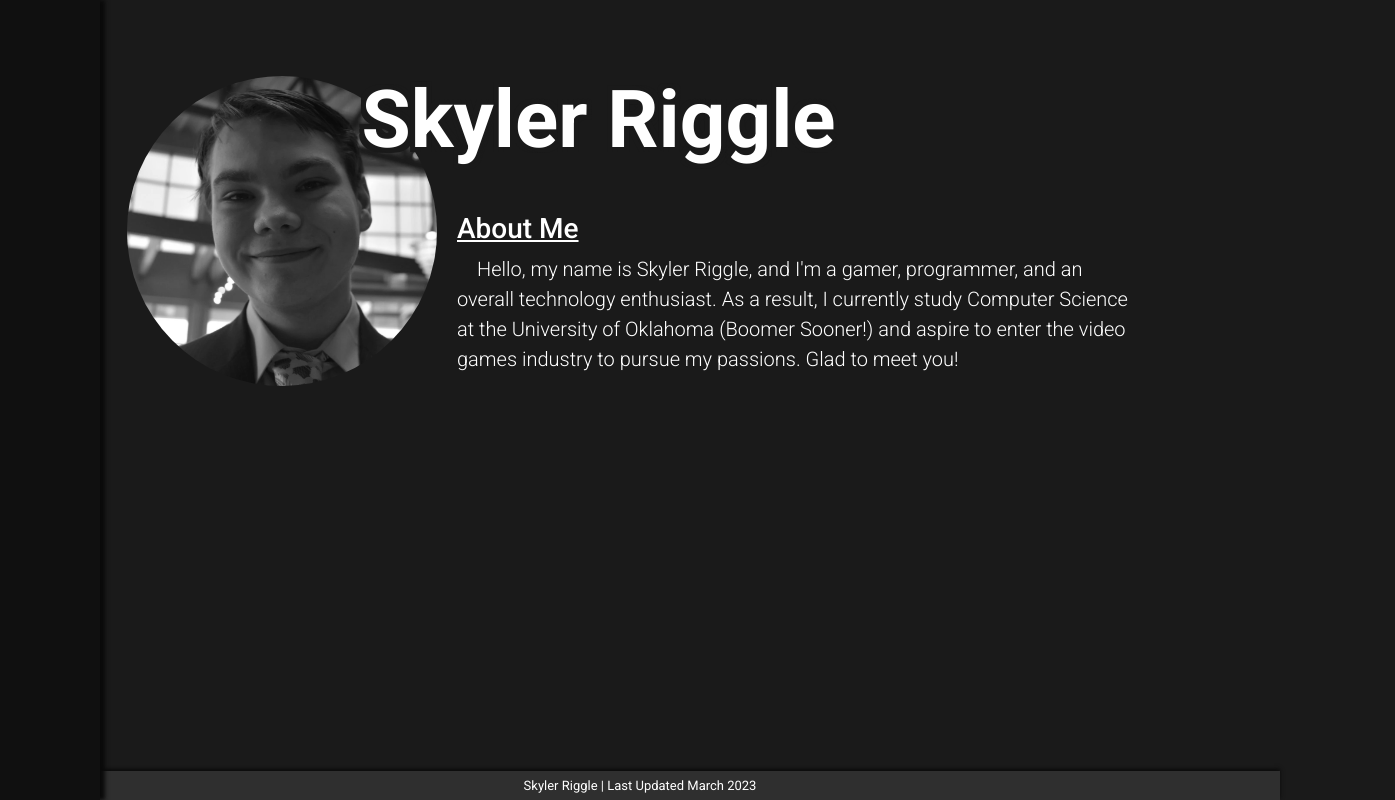
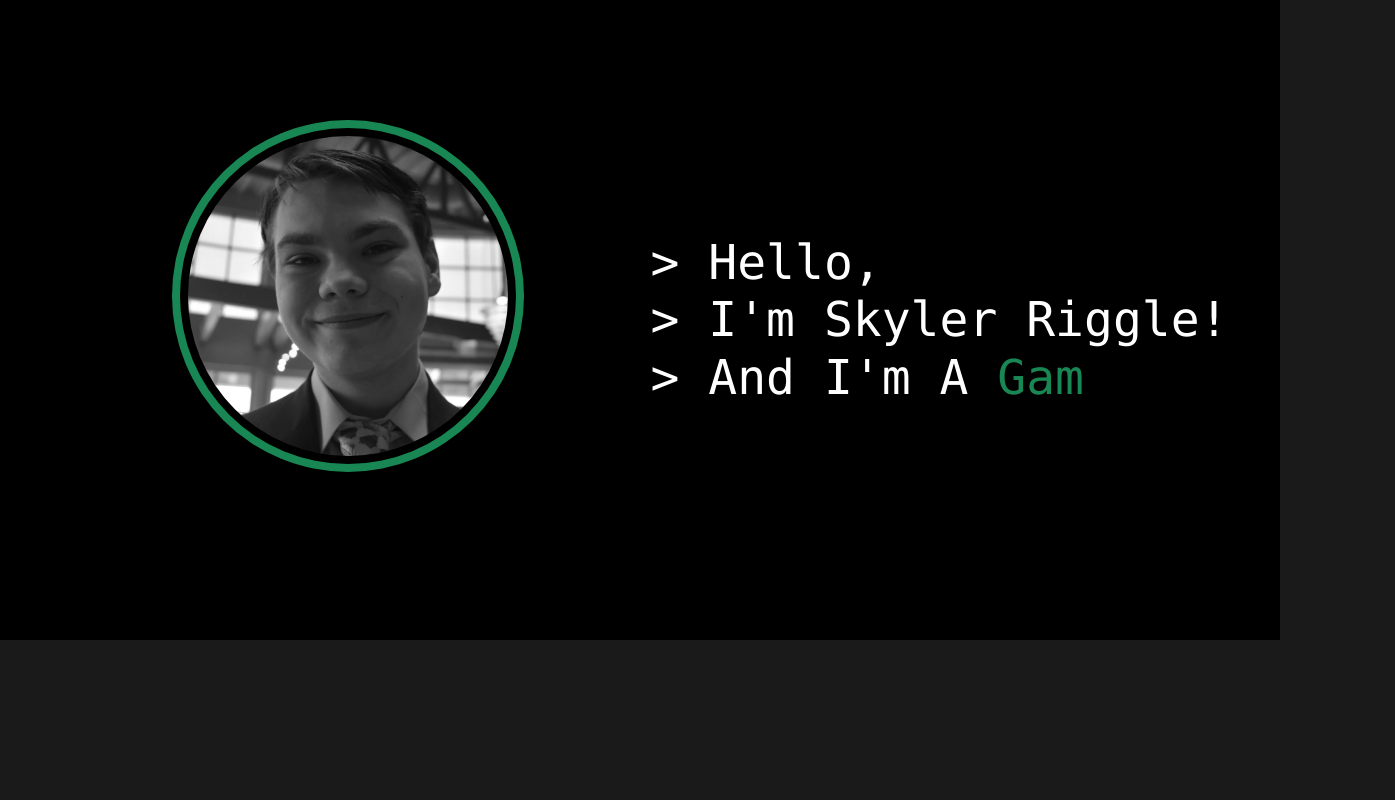
Before and after one commit to SkylerRiggle/SkylerRiggle.github.io, a React (Create React App) app: page /#/ in a window 1280 px wide. Shown: the whole page, 1395 px wide, since content can reach past the window. Built offline with nearby package versions, Linux system fonts and the light colour scheme.

Commit message:
Refined Introduction

```diff
--- a/src/components/Footer.tsx
+++ /dev/null
@@ -1,10 +0,0 @@
-const Footer = () =>
-{
-    return (
-        <div className="footer">
-            Skyler Riggle | Last Updated March 2023
-        </div>
-    );
-}
-
-export default Footer;
--- a/src/components/Introduction.tsx
+++ b/src/components/Introduction.tsx
@@ -1,47 +1,92 @@
-import Portrait from '../images/portrait.webp';
+import { useEffect, useState } from "react";
+import Portrait from "../images/portrait.webp";
 
 const Introduction = () =>
 {
+    const [title, setTitle] = useState<string>("");
+
+    useEffect(() => {
+        const titles = ["Programmer", "Gamer", "Student", "Game Developer"];
+        var count = 0;
+        var index = 0;
+        var direction = true;
+        var pause = false;
+
+        const interval = setInterval(() => {
+            if (!pause) {
+                if (direction) {
+                    if (count + 1 > titles[index].length) {
+                        direction = false;
+                        pause = true;
+                    }
+                    else { count++; }
+                }
+                else {
+                    if (count - 1 < 0) {
+                        direction = true;
+                        pause = true;
+                        index = (index + 1) % titles.length;
+                    }
+                    else { count--; }
+                }
+
+                setTitle(titles[index].substring(0, count));
+            }
+            else
+            {
+                pause = false;
+            }
+        }, 200);
+
+        return () => clearInterval(interval);
+    }, []);
+
     return (
-        <div className='d-flex flex-wrap justify-content-between w-100 h-100 mt-5 ps-2'>
-            {/** Portrait Section */}
-            <div className='w-25 p-1 end-0 position-relative' style={{minWidth:'250px', minHeight:'250px'}}>
-                <img
-                    src={Portrait}
-                    alt="Portrait"
-                    className='rounded-circle w-100'
+        <div
+            className="bg-black w-100 p-5 d-flex flex-wrap"
+            style={{
+                minHeight: '80vh'
+            }}
+        >
+            {/** Portrait */}
+            <div className="w-50 d-flex mx-auto align-items-center mb-5">
+                <div
+                    className="rounded-circle mx-auto bg-success p-2"
                     style={{
-                        filter: 'grayscale(100%)'
-                    }}
-                />
-
-                <h1
-                    className='position-absolute display-1 fw-bold text-stroke-lg text-wrap'
-                    style={{
-                        width: '50vw',
-                        left: '75%',
-                        top: '0'
+                        width:'fit-content'
                     }}
                 >
-                    Skyler Riggle
-                </h1>
+                    <div className="rounded-circle bg-black p-2">
+                        <img
+                            src={Portrait}
+                            alt="Portrait"
+                            className="rounded-circle"
+                            style={{
+                                width: '320px',
+                                height: '320px',
+                                filter: 'grayscale(100%)'
+                            }}
+                        />
+                    </div>
+                </div>
             </div>
 
-            {/** About Me Section */}
+            {/** Code Block */}
             <div
-                className='d-flex flex-column justify-content-end mx-auto w-75 ps-3'
+                className="d-flex flex-column my-auto mx-auto"
                 style={{
-                    minWidth: '300px',
-                    paddingRight: '20%'
+                    minWidth: '500px'
                 }}
             >
-                <h3><u>About Me</u></h3>
-                <blockquote className='blockquote fw-light'>
-                    &emsp;Hello, my name is Skyler Riggle, and I'm a gamer, programmer, and an overall
-                    technology enthusiast. As a result, I currently study Computer Science at the University
-                    of Oklahoma (Boomer Sooner!) and aspire to enter the video games industry to pursue my
-                    passions. Glad to meet you!
-                </blockquote>
+                <code className="display-5 text-white">{`> Hello,`}</code>
+                <code className="display-5 text-white">{`> I'm Skyler Riggle!`}</code>
+                <code className="display-5 text-white">
+                    {`> And I'm A`}
+                    <code className="display-5 text-success">
+                        &nbsp;{title}
+                        <code className="display-5 text-marker">|</code>
+                    </code>
+                </code>
             </div>
         </div>
     );
--- a/src/components/Layout.tsx
+++ b/src/components/Layout.tsx
@@ -1,16 +1,9 @@
-import Footer from "./Footer";
-import NavBar from "./NavBar"
-
 const Layout = (props: { children: any }) =>
 {
     return (
-        <div className="d-flex flex-column">
-            <NavBar />
-            <div className="w-100 my-4 me-5" style={{marginLeft: '115px'}}>
-                {props.children}
-            </div>
-            <Footer />
-        </div>
+        <>
+            {props.children}
+        </>
     )
 }
 
--- a/src/components/NavBar.tsx
+++ /dev/null
@@ -1,10 +0,0 @@
-const NavBar = () =>
-{
-    return (
-        <div className="navbar">
-
-        </div>
-    );
-}
-
-export default NavBar;
--- a/src/pages/Home.tsx
+++ b/src/pages/Home.tsx
@@ -1,5 +1,3 @@
-import Contact from "../components/Contact";
-import Highlights from "../components/Highlights";
 import Introduction from "../components/Introduction";
 
 const Home = () =>
@@ -7,8 +5,6 @@ const Home = () =>
     return (
         <>
             <Introduction />
-            <Highlights />
-            <Contact />
         </>
     );
 }
--- a/src/styles/globals.scss
+++ b/src/styles/globals.scss
@@ -22,54 +22,12 @@ body {
     min-height: 100vh;
 }
 
-.navbar {
-    position: fixed;
-    z-index: 9999;
-
-    width: 12vw;
-    min-width: 75px;
-    max-width: 100px;
-    height: 100vh;
-    margin-right: 2rem;
-
-    background-color: #101010;
-    box-shadow: 5px 0 4px 0 #0a0a0a;
+.text-marker {
+    animation: blink 800ms step-end infinite
 }
 
-.footer {
-    position: absolute;
-    bottom: 0;
-
-    width: 100%;
-    margin-top: auto;
-    padding: 5px;
-
-    background-color: #2f2f2f;
-    box-shadow: 0 -2px 4px 0 #0a0a0a;
-    font-size: small;
-    text-align: center;
+@keyframes blink {
+    0% {color: white;}
+    50% {color: transparent;}
+    100% {color: white;}
 }
-
-.text-stroke-lg {
-    text-shadow:
-    $stk-size-neg $stk-size-neg 0 $background-gray,
-     0   $stk-size-neg 0 $background-gray,
-     $stk-size-pos $stk-size-neg 0 $background-gray,
-     $stk-size-pos  0   0 $background-gray,
-     $stk-size-pos  $stk-size-pos 0 $background-gray,
-     0    $stk-size-pos 0 $background-gray,
-     $stk-size-neg  $stk-size-pos 0 $background-gray,
-     $stk-size-neg  0   0 $background-gray;
-}
-
-.text-stroke-sm {
-    text-shadow:
-    $stk-size-neg-sm $stk-size-neg-sm 0 $background-gray,
-     0   $stk-size-neg-sm 0 $background-gray,
-     $stk-size-pos-sm $stk-size-neg-sm 0 $background-gray,
-     $stk-size-pos-sm  0   0 $background-gray,
-     $stk-size-pos-sm  $stk-size-pos-sm 0 $background-gray,
-     0    $stk-size-pos-sm 0 $background-gray,
-     $stk-size-neg-sm  $stk-size-pos-sm 0 $background-gray,
-     $stk-size-neg-sm  0   0 $background-gray;
-}
```
Also changed, not shown: src/components/Contact.tsx (deleted, +0 -8 lines), src/components/Highlights.tsx (deleted, +0 -8 lines).
